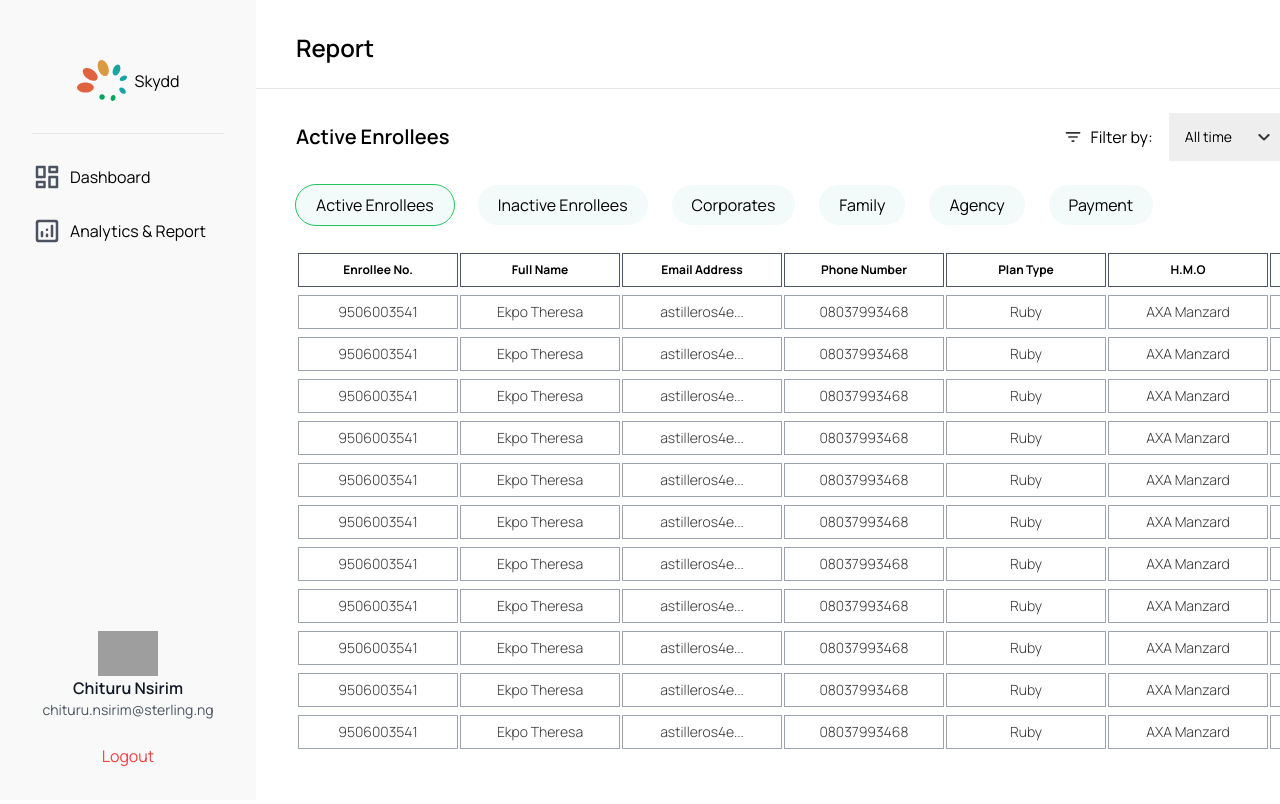
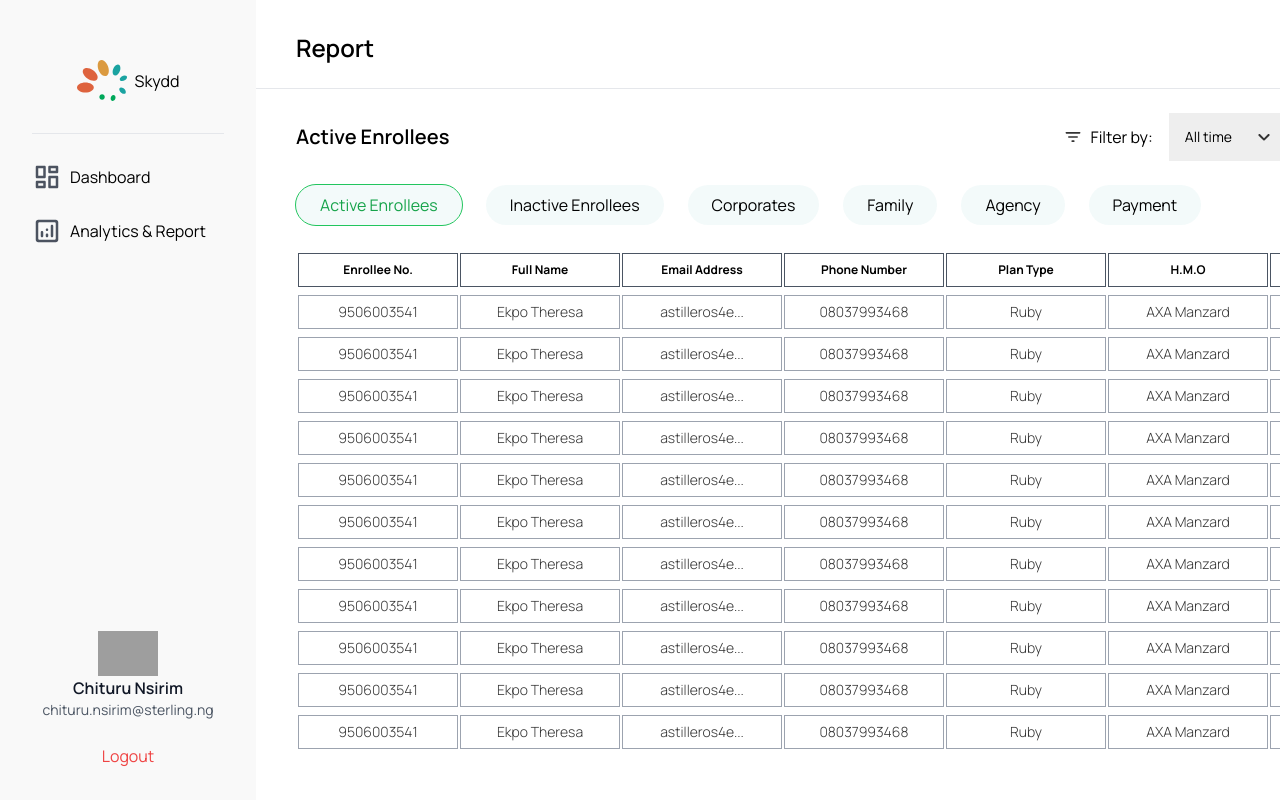
Before and after one commit to Qoosim/health-insured-upgrade, a Next.js app: page /analytics in a window 1280 px wide. Shown: the top 804 px of the page. Built offline with nearby package versions, Linux system fonts and the light colour scheme; grey boxes are pictures that could not be loaded.

Commit message:
Modify styling in report page

```diff
--- a/src/components/AnalyticsReport.js
+++ b/src/components/AnalyticsReport.js
@@ -19,7 +19,6 @@ const AnalyticsReport = () => {
   const [open, setOpen] = useState(false);
   const [isActive, setIsActive] = useState(false)
   const [isMenuOpen, setIsMenuOpen] = useState(false)
-  const [toggle, setToggle] = useState(false)
   const [index, setIndex] = useState(0)
 
   const tabs = [
@@ -27,12 +26,7 @@ const AnalyticsReport = () => {
     <Payment />
   ]
 
-  const handleTabClick = (clickIndex) => {
-    setIndex(clickIndex)
-    setToggle(true)
-  }
-
-  const activeItemStyle = isActive ? "text-custom-white" : "text-custom-left-panel";
+  const handleTabClick = (clickIndex) => setIndex(clickIndex)
 
   const item = selected ? (
     <SelectedItem selected={selected} />
@@ -142,7 +136,7 @@ const AnalyticsReport = () => {
             {tabTexts?.map((tabItem, tabIndex) => (
               <li
                 key={tabIndex}
-                className={`${index === tabIndex ? 'bg-[#1AA3A10D] px-5 py-2 rounded-3xl cursor-pointer outline outline-1 outline-green-500 flex justify-center items-center' : 'bg-[#1AA3A10D] px-5 py-2 rounded-3xl cursor-pointer flex justify-center items-center'
+                className={`${index === tabIndex ? 'bg-[#1AA3A10D] text-green-600 flex justify-center items-center px-6 sm:py-2 rounded-2xl sm:rounded-3xl cursor-pointer outline outline-1 outline-green-500' : 'bg-[#1AA3A10D] flex justify-between items-center px-6 sm:py-2 rounded-2xl sm:rounded-3xl cursor-pointer'
                   }`}
                 onClick={() => handleTabClick(tabIndex)}
               >
```
